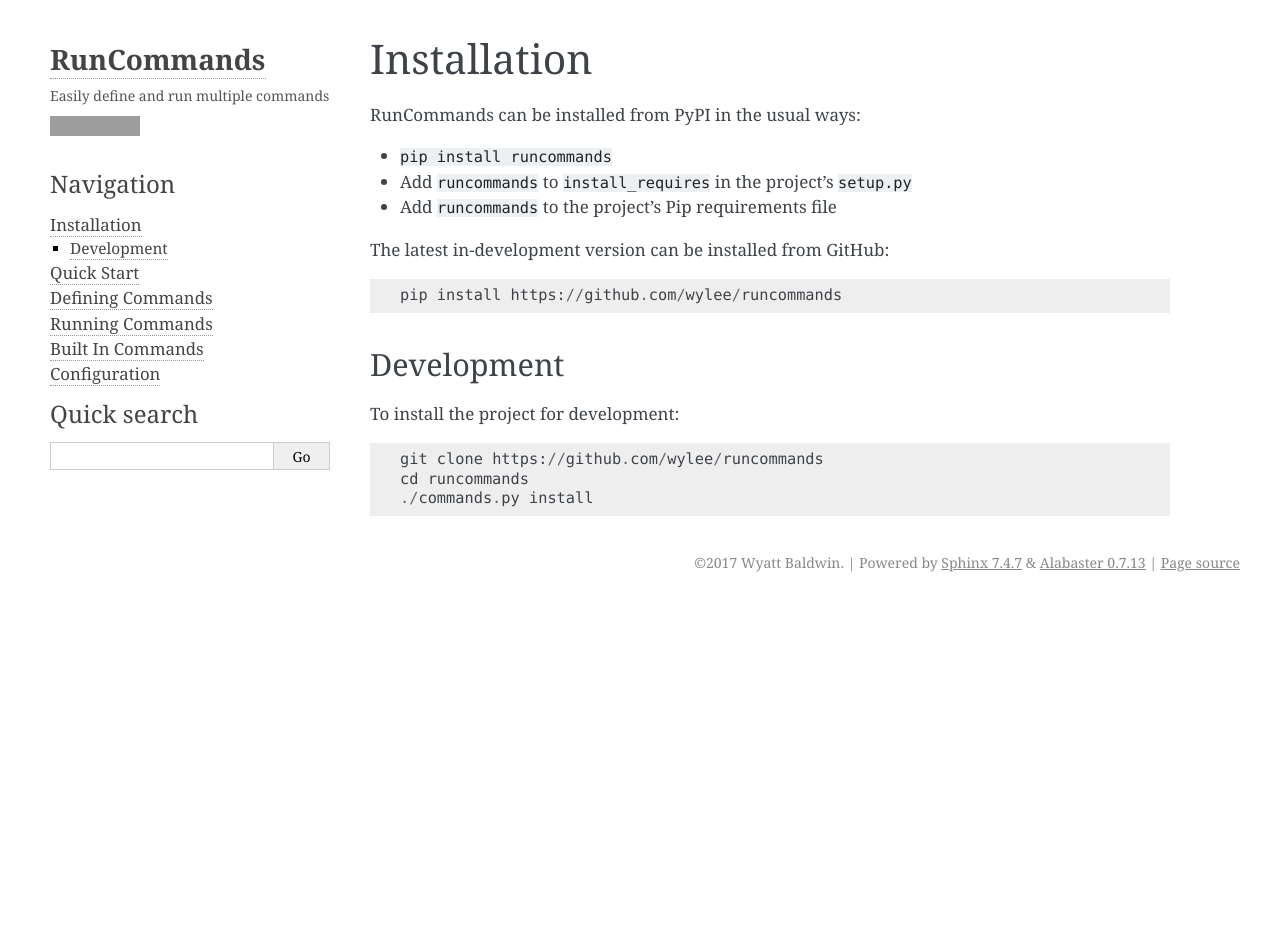
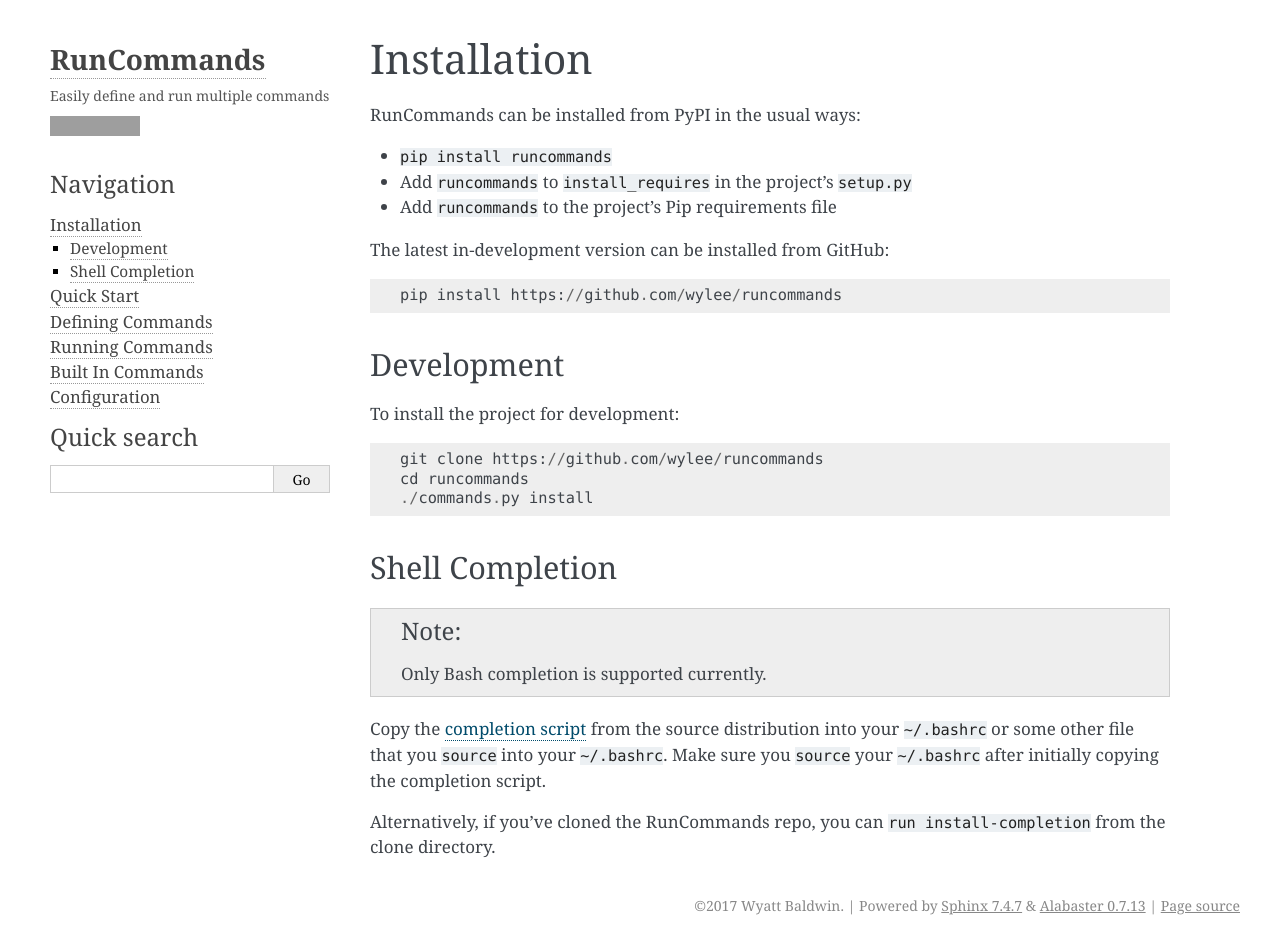
Before and after one commit to wylee/runcommands, a Sphinx documentation site: the page built from docs/installation.rst, in a window 1280 px wide and 945 px high. Built offline with Sphinx 7.4.7, drawn with Linux system fonts in a browser that asks for light colours; grey boxes are pictures that could not be loaded.

Commit message:
[docs] Add docs section on installing Bash completion

```diff
--- a/docs/installation.rst
+++ b/docs/installation.rst
@@ -19,3 +19,18 @@
     git clone https://github.com/wylee/runcommands
     cd runcommands
     ./commands.py install
+
+Shell Completion
+================
+
+.. note:: Only Bash completion is supported currently.
+
+Copy the `completion script`_ from the source distribution into your
+`~/.bashrc` or some other file that you `source` into your `~/.bashrc`.
+Make sure you `source` your `~/.bashrc` after initially copying the
+completion script.
+
+Alternatively, if you've cloned the |project| repo, you can
+`run install-completion` from the clone directory.
+
+.. _completion script: https://github.com/wylee/runcommands/blob/master/runcommands/completion/bash/runcommands.rc
```
